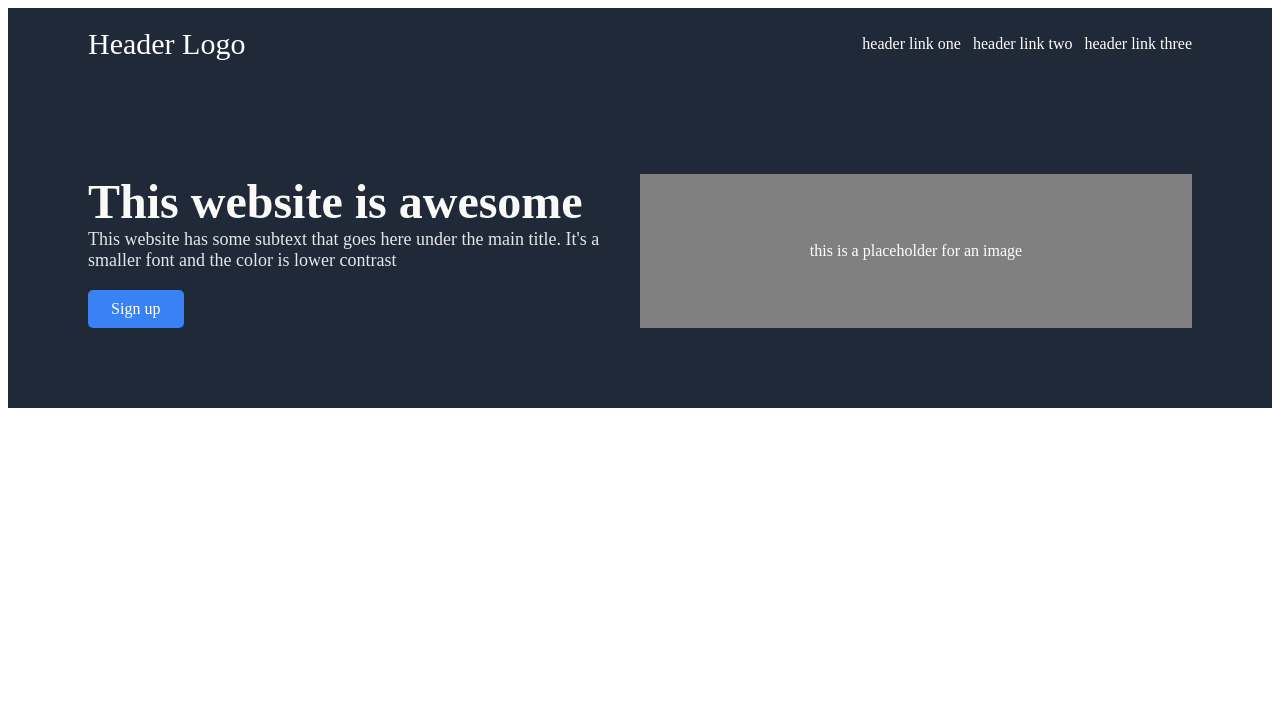
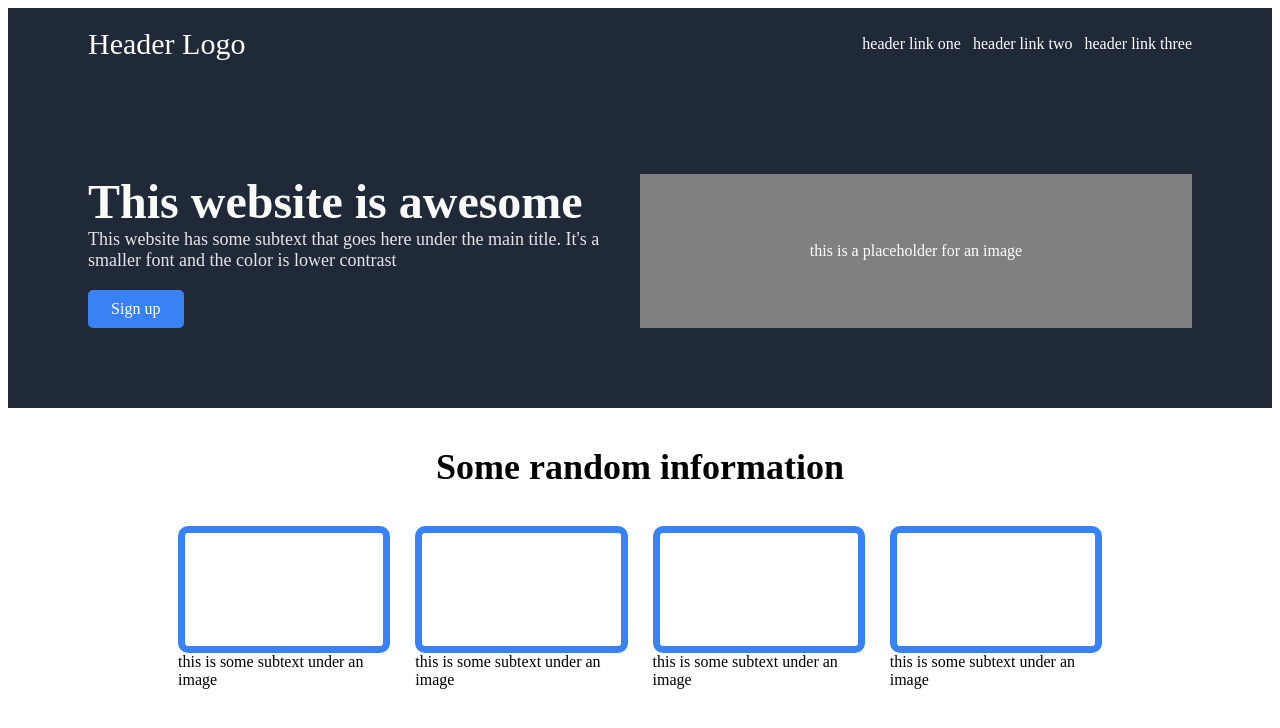
Before and after one commit to santimvera/landing-page-project, a plain HTML site: page index.html in a window 1280 px wide. Drawn offline with Linux system fonts and the light colour scheme.

Commit message:
Add section two with style
Added section 2 fully styled

```diff
--- a/index.html
+++ b/index.html
@@ -10,7 +10,6 @@
 
 <body class="body">
     <div class="topSection">
-
         <div class="headerAndIntroduction">
             <div class="header">
                 <div class="headerLogo">Header Logo</div>
@@ -32,8 +31,33 @@
                 <div class="image">this is a placeholder for an image</div>
             </div>
         </div>
+    </div>
 
+    <div class="sectionTwo">
+        <div class="title">Some random information</div>
+        <div class="illustrations">
+            <div class="illustrationAndText">
+                <div class="illustration"></div>
+                <div class="text">this is some subtext under an image</div>
+            </div>
+            <div class="illustrationAndText">
+                <div class="illustration"></div>
+                <div class="text">this is some subtext under an image</div>
+            </div>
+            <div class="illustrationAndText">
+                <div class="illustration"></div>
+                <div class="text">this is some subtext under an image</div>
+            </div>
+            <div class="illustrationAndText">
+                <div class="illustration"></div>
+                <div class="text">this is some subtext under an image</div>
+            </div>
+        </div>
     </div>
+
+
+
+
     <div></div>
     <div></div>
     <div></div>
--- a/styles.css
+++ b/styles.css
@@ -1,7 +1,3 @@
-body {
-    font-family: 1em Roboto;
-}
-
 .topSection {
     background-color: #1F2937;
     color: white;
@@ -9,6 +5,49 @@ body {
     padding-bottom: 80px;
     padding-right: 80px;
 }
+
+.sectionTwo {
+    display: flex;
+    background-color: white;
+    color: black;
+    padding-left: 45mm;
+    padding-right: 45mm;
+    flex-direction: column;
+    align-items: center;
+
+}
+
+
+.sectionTwo .title {
+    font-size: 36px;
+    color: 1F2937;
+    font-weight: 900;
+    padding: 10mm;
+    flex: 1;
+
+}
+
+.illustrations {
+    display: flex;
+    gap: 25px;
+    justify-items: center;
+    justify-content: center;
+}
+
+.illustration {
+    border-width: 2mm;
+    border-style: solid;
+    border-color: #3882F6;
+    height: 30mm;
+    flex: auto;
+    border-radius: 10px;
+}
+
+.illustrationAndText {
+    display: flex;
+    flex-direction: column;
+}
+
 
 .headerAndIntroduction {
     display: flex;
```
